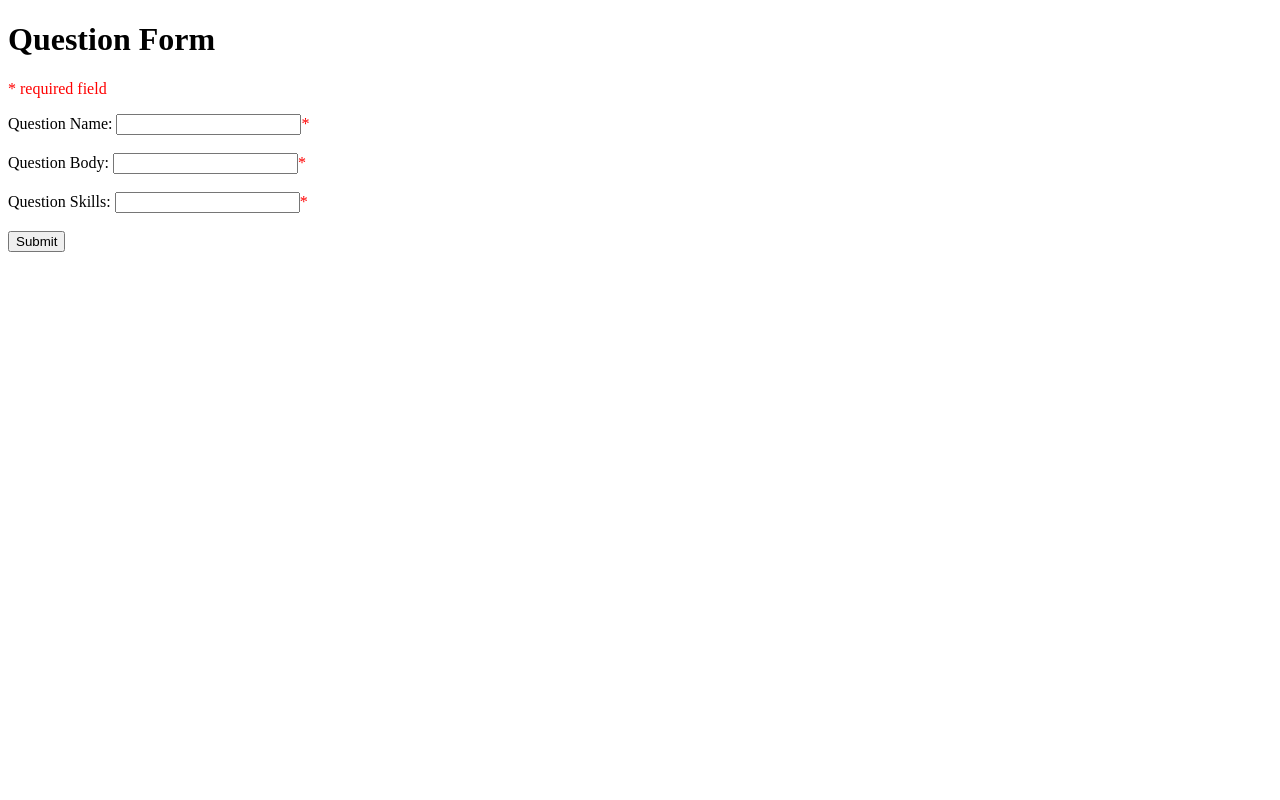
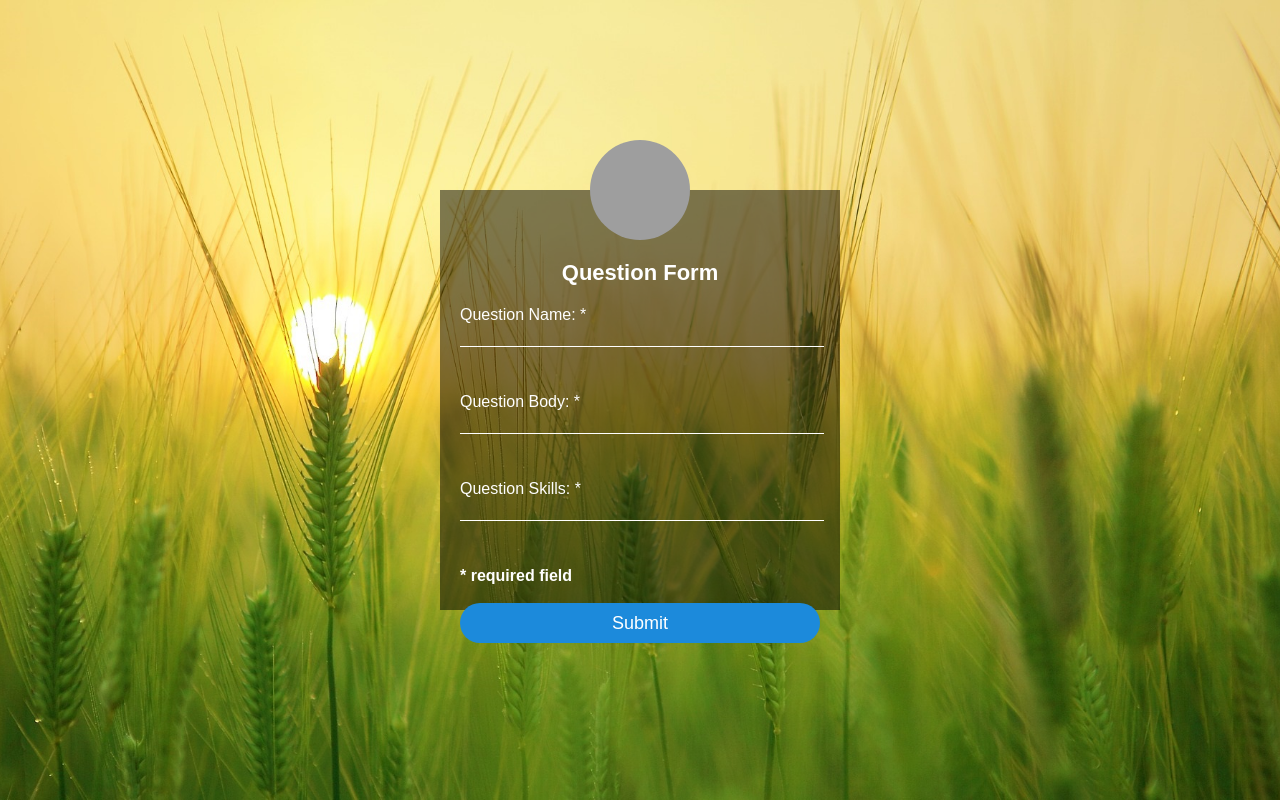
Before and after one commit to ronakkumarkb3684/IS218-Project1, a PHP site: page / in a window 1280 px wide. Run offline with PHP 8.4, Linux system fonts and the light colour scheme; grey boxes are pictures that could not be loaded.

Commit message:
Add files via upload

```diff
--- a/Question-Form/index.html
+++ b/Question-Form/index.html
@@ -3,29 +3,30 @@
 <head>
     <meta charset="UTF-8">
     <title>Welcome</title>
-    <style>
-        .error {color: #FF0000;}
-    </style>
+    <link rel="stylesheet" type="text/css" href="main.css">
 </head>
     <body>
         <main>
+            <div class="questionForm">
+                <img src="images/list.png" class="avatar">
                 <h1>Question Form</h1>
-            <p><span class="error">* required field</span></p>
 
                 <form action="question.php" method="post">
                     <div id="data">
-                    <label for="Question-name">Question Name:</label>
-                    <input type="text" name="Question-name" id="Question-name"><span class="error">* <?php echo $QuestionErr;?></span><br><br>
+                        <label for="Question-name">Question Name: *</label>
+                        <input type="text" name="Question-name" id="Question-name"><span class="error"><?php echo $QuestionErr;?></span><br><br>
 
-                    <label for="Question-body">Question Body:</label>
-                    <input type="text" name="Question-body" id="Question-body"><span class="error">*<?php echo $BodyErr;?> </span><br><br>
+                        <label for="Question-body">Question Body: *</label>
+                        <input type="text" name="Question-body" id="Question-body"><span class="error"><?php echo $BodyErr;?></span><br><br>
 
-                    <label for="Question-skills">Question Skills:</label>
-                    <input type="text" name="Question-skills" id="Question-skills"><span class="error">* <?php echo $skillsErr;?></span><br>
+                        <label for="Question-skills">Question Skills: *</label>
+                        <input type="text" name="Question-skills" id="Question-skills"><span class="error"><?php echo $skillsErr;?></span><br><br>
+                        <p><span class="error">* required field</span></p>
                     </div>
                     <br>
                     <input type="submit" value="Submit">
                 </form>
+            </div>
         </main>
     </body>
 </html>
--- /dev/null
+++ b/Question-Form/main.css
@@ -0,0 +1,74 @@
+body{
+    margin: 0;
+    padding: 0;
+    background: url(images/image.jpg);
+    background-size: cover;
+    background-position: center;
+    font-family: sans-serif;
+    height: 100vh;
+    width: auto;
+}
+.error {
+    color: white;
+}
+.questionForm {
+    width: 400px;
+    height: 420px;
+    background: rgba(0, 0, 0, 0.5);
+    color: #fff;
+    top: 50%;
+    left: 50%;
+    position: absolute;
+    transform: translate(-50%,-50%);
+    box-sizing: border-box;
+    padding: 70px 20px;
+}
+.avatar {
+    width: 100px;
+    height: 100px;
+    border-radius: 50%;
+    position: absolute;
+    top: -50px;
+    left: calc(50% - 50px);
+}
+h1{
+    margin: 0;
+    padding: 0 0 20px;
+    text-align: center;
+    font-size: 22px;
+}
+.questionForm p{
+    margin: 0;
+    padding: 0;
+    font-weight: bold;
+}
+.questionForm input{
+    width: 100%;
+    margin-bottom: 10px;
+}
+.questionForm input[type="text"]
+{
+    border: none;
+    border-bottom: 1px solid #fff;
+    background: transparent;
+    outline: none;
+    height: 20px;
+    color: #fff;
+    font-size: 15px;
+}
+.questionForm input[type="submit"]
+{
+    border: none;
+    outline: none;
+    height: 40px;
+    background: #1c8adb;
+    color: #fff;
+    font-size: 18px;
+    border-radius: 20px;
+}
+.questionForm input[type="submit"]:hover
+{
+    cursor: pointer;
+    background: #39dc79;
+    color: #000;
+}
```
Also changed, not shown: Question-Form/question.php (+41 -0 lines). Lines whose indentation alone changed are shown as unchanged.
